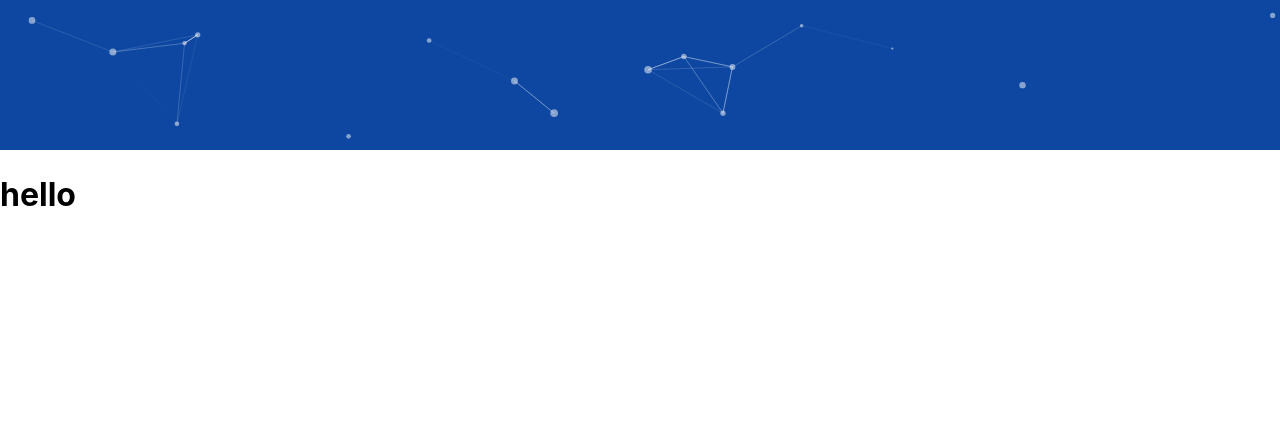
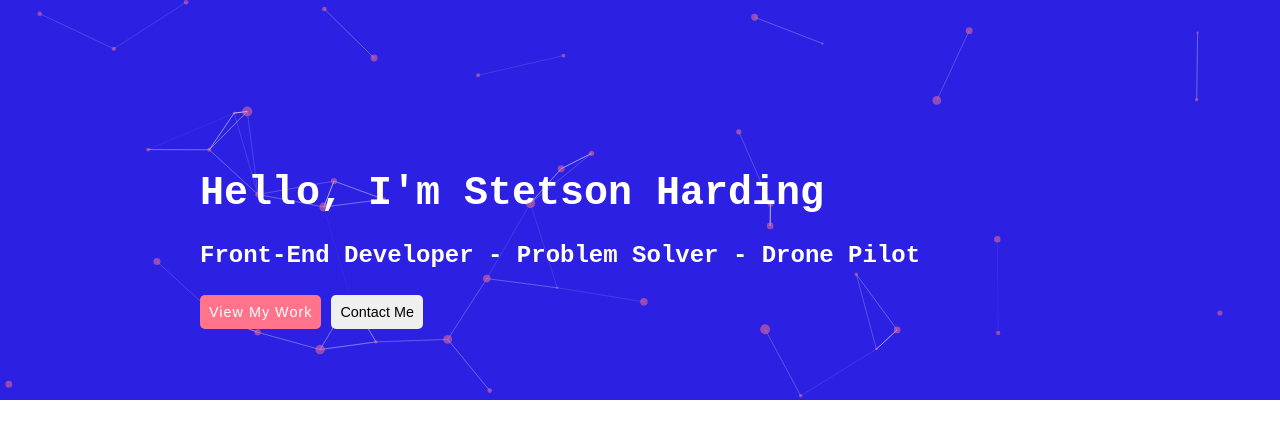
Before and after one commit to stetsonharding/devportfolio, a React (Create React App) app: page / in a window 1280 px wide. Shown: the top 438 px of the page. Built offline with nearby package versions, Linux system fonts and the light colour scheme.

Commit message:
hero btns

```diff
--- a/src/App.css
+++ b/src/App.css
@@ -1,42 +1,9 @@
-
-
-
-
- .App {
-    text-align: center;
-    height: 50vh;
+/* Paricles js height, content overlap */
+#tsparticles {
+    width: 100%;
+    height: 100%;
+    position: absolute;
+    left: 0;
+    top: 0;
+    z-index: 0;
 }
-
-.App-logo {
-    height: 40vmin;
-    pointer-events: none;
-}
-
-@media (prefers-reduced-motion: no-preference) {
-    .App-logo {
-        animation: App-logo-spin infinite 20s linear;
-    }
-}
-
-.App-header {
-    min-height: 100vh;
-    display: flex;
-    flex-direction: column;
-    align-items: center;
-    justify-content: center;
-    font-size: calc(10px + 2vmin);
-    color: white;
-}
-
-.App-link {
-    color: #61dafb;
-}
-
-@keyframes App-logo-spin {
-    from {
-        transform: rotate(0deg);
-    }
-    to {
-        transform: rotate(360deg);
-    }
-}
--- a/src/App.js
+++ b/src/App.js
@@ -1,6 +1,9 @@
 import Particles from "react-tsparticles";
 import { loadFull } from "tsparticles";
 import "../src/App.css";
+
+import Hero from "./components/Hero";
+
 const App = () => {
   const particlesInit = async (main) => {
     console.log(main);
@@ -15,17 +18,18 @@ const App = () => {
     console.log(container);
   };
   return (
+    <>
       <div className="container-style">
         <Particles
-        height="50%"
+          height="50vh"
           id="tsparticles"
           init={particlesInit}
           loaded={particlesLoaded}
           options={{
-          fullScreen: { enable: false },
+            fullScreen: { enable: false, zIndex: -1 },
             background: {
               color: {
-              value: "#0d47a1",
+                value: "#2c21e2",
               },
             },
             fpsLimit: 120,
@@ -53,7 +57,7 @@ const App = () => {
             },
             particles: {
               color: {
-              value: "#fff",
+                value: "#ff748a",
               },
               links: {
                 color: "#ffffff",
@@ -95,9 +99,9 @@ const App = () => {
             detectRetina: true,
           }}
         />
-
-      <h1>hello</h1>
       </div>
+      <Hero />
+    </>
   );
 };
 
--- /dev/null
+++ b/src/components/Hero.js
@@ -0,0 +1,20 @@
+import React from "react";
+import "../css/Hero.css";
+
+import HeroBtns from "./HeroBtns";
+
+function Hero() {
+  return (
+    <div className="hero-container">
+      <div className="hero">
+        <pre id="hero-main">Hello, I'm Stetson Harding</pre>
+        <pre id="hero-sub">
+          Front-End Developer - Problem Solver - Drone Pilot
+        </pre>
+      </div>
+      <HeroBtns />
+    </div>
+  );
+}
+
+export default Hero;
--- /dev/null
+++ b/src/components/HeroBtns.js
@@ -0,0 +1,16 @@
+import React from "react";
+
+import "../css/HeroBtns.css";
+
+function HeroBtns() {
+  return (
+    <div className="hero-btns-container">
+      <button className="hero-btn" id="btn-work">
+        View My Work
+      </button>
+      <button className="hero-btn">Contact Me</button>
+    </div>
+  );
+}
+
+export default HeroBtns;
--- /dev/null
+++ b/src/css/Hero.css
@@ -0,0 +1,28 @@
+.hero-container {
+  /* Content over particles.js  */
+  position: relative;
+  z-index: 1;
+  height: 500px;
+
+  /* Aligning hero section */
+  display: flex;
+  flex-direction: column;
+  justify-content: center;
+  align-items: flex-start;
+  margin-left: 200px;
+}
+
+/* Hero Headings */
+.hero #hero-main {
+  color: white;
+  font-size: 2.5rem;
+  font-weight: bold;
+  padding: 0;
+  margin: 0;
+}
+.hero #hero-sub {
+  color: white;
+  font-size: 1.5rem;
+  font-weight: bold;
+  margin: 1.6rem 0;
+}
--- /dev/null
+++ b/src/css/HeroBtns.css
@@ -0,0 +1,20 @@
+.hero-btn {
+  padding: 9px;
+  margin-right: 10px;
+  border-radius: 5px;
+  color: #000;
+  font-size: 0.9rem;
+  border: none;
+  cursor: pointer;
+}
+
+#btn-work {
+  background-color: #ff748a;
+  color: white;
+  letter-spacing: 1px;
+}
+#btn-work:hover {
+  background-color: #fff;
+  color: black;
+  border: 2px solid black;
+}
```
Lines whose indentation alone changed are shown as unchanged.
